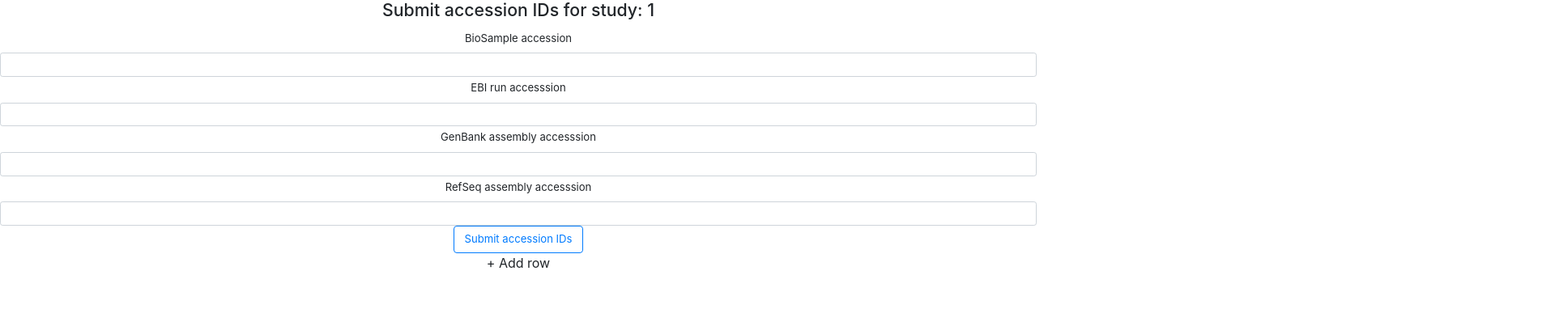
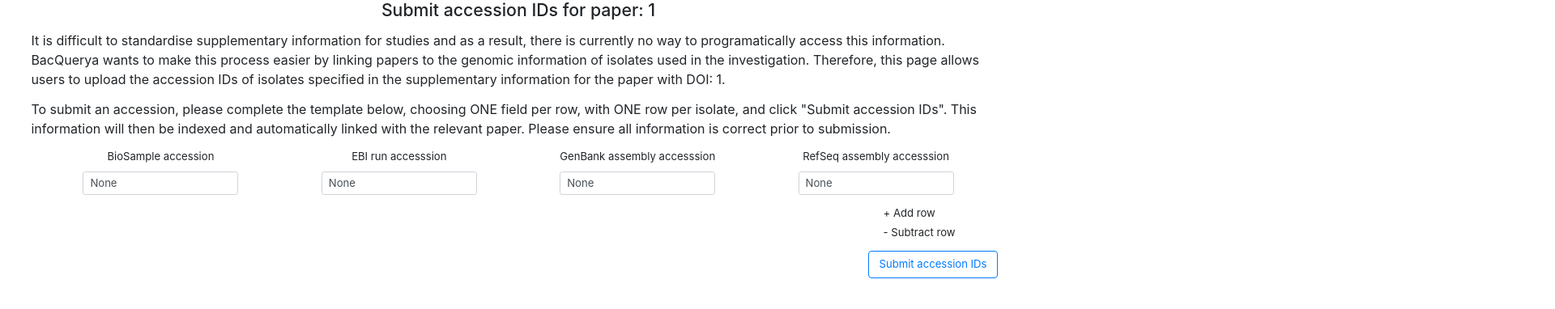
Before and after one commit to bacpop/BacQuerya, a React (Create React App) app: page /submit/1 in a window 1280 px wide. Shown: the top 382 px of the page at 81% size, 1920 px wide, since content can reach past the window. Built offline with nearby package versions, Linux system fonts and the light colour scheme.

Commit message:
Add new submission row on click

```diff
--- /dev/null
+++ b/src/CSS/submissionDisplay.css
@@ -0,0 +1,57 @@
+.submission-line {
+    position: relative;
+    width: 100%;
+    display: flex;
+    flex-direction: column;
+    justify-content: center;
+    margin-top: 1%;
+}
+
+.submisson-label-container {
+    position: relative;
+    width: 100%;
+    justify-content: center;
+}
+
+.submisson-input-container {
+    position: relative;
+    width: 100%;
+    justify-content: center;
+}
+
+.submission-label {
+    position: relative;
+    width: 15%;
+    margin-left: 8%;
+    float: left;
+    display: inline;
+}
+
+.submission-input {
+    position: relative;
+    width: 15%;
+    margin-left: 8%;
+    float: left;
+}
+
+.addSubmission-row {
+    width: 100%;
+    position: relative;
+    text-align: left;
+    margin-top: 1%;
+    margin-left: 85.2%;
+}
+
+.subtractSubmission-row {
+    width: 100%;
+    position: relative;
+    text-align: left;
+    margin-top: 0.3%;
+    margin-left: 85.2%;
+}
+
+.submitAccession-button {
+    position: relative;
+    margin-top: 1%;
+    margin-left: 80%;
+}
--- a/src/components/displayPages/submissionDisplay.js
+++ b/src/components/displayPages/submissionDisplay.js
@@ -1,31 +1,65 @@
+import {useState} from 'react';
 import Form from 'react-bootstrap/Form';
 import Button from 'react-bootstrap/Button';
 
+import '../../CSS/submissionDisplay.css'
 const SubmissionPage = ({ match }) => {
     const {
         params: { encodedDOI },
     } = match;
 
-    console.log(encodeURI(encodedDOI))
+    const [rowCount, setRowCount] = useState(1);
+
+    function addRow() {
+        setRowCount(rowCount + 1)
+    };
+
+    function subtractRow() {
+        setRowCount(rowCount - 1)
+    };
+
+    var renderedRows = []
+    var i
+    for (i = 0; i < rowCount; i++) {
+        renderedRows.push(
+            <div className="submission-line" key={i}>
+                <div className="submisson-label-container">
+                    <Form.Label className="submission-label" id="mediumLarge-font">BioSample accession</Form.Label>
+                    <Form.Label className="submission-label" id="mediumLarge-font">EBI run accesssion</Form.Label>
+                    <Form.Label className="submission-label" id="mediumLarge-font">GenBank assembly accesssion</Form.Label>
+                    <Form.Label className="submission-label" id="mediumLarge-font">RefSeq assembly accesssion</Form.Label>
+                </div>
+                <div className="submisson-input-container">
+                    <Form.Control className="submission-input" size="sm" id="mediumLarge-font" name={"biosample_" + i} defaultValue="None"/>
+                    <Form.Control className="submission-input" size="sm" id="mediumLarge-font" name={"ebi_" + i} defaultValue="None"/>
+                    <Form.Control className="submission-input" size="sm" id="mediumLarge-font" name={"genbank_" + i} defaultValue="None"/>
+                    <Form.Control className="submission-input" size="sm" id="mediumLarge-font" name={"refseq_" + i} defaultValue="None"/>
+                </div>
+            </div>
+        );
+    };
+
     return(
         <div>
             <h3 id="header-font">
-                Submit accession IDs for study: {decodeURIComponent(encodedDOI)}
+                Submit accession IDs for paper: {decodeURIComponent(encodedDOI)}
             </h3>
-            <Form onSubmit="">
-                <Form.Label id="mediumLarge-font">BioSample accession</Form.Label>
-                <Form.Control size="sm" name="" value="" onChange="" id="mediumLarge-font"/>
-                <Form.Label id="mediumLarge-font">EBI run accesssion</Form.Label>
-                <Form.Control size="sm" name="" value="" onChange="" id="mediumLarge-font"/>
-                <Form.Label id="mediumLarge-font">GenBank assembly accesssion</Form.Label>
-                <Form.Control size="sm" name="" value="" onChange="" id="mediumLarge-font"/>
-                <Form.Label id="mediumLarge-font">RefSeq assembly accesssion</Form.Label>
-                <Form.Control size="sm" name="" value="" onChange="" id="mediumLarge-font"/>
-                <Button variant="outline-primary" type="submit" id="mediumLarge-font">Submit accession IDs</Button>
+            <p style={{textAlign: "left", marginTop: "1%", marginLeft: "3%", marginRight: "3%"}}>
+                It is difficult to standardise supplementary information for studies and as a result, there is currently no way to programatically access this information. BacQuerya wants to make this process easier by linking papers to the genomic information of isolates used in the investigation. Therefore, this page allows users to upload the accession IDs of isolates specified in the supplementary information for the paper with DOI: {decodeURIComponent(encodedDOI)}.
+            </p>
+            <p style={{textAlign: "left", marginTop: "1%", marginLeft: "3%", marginRight: "3%"}}>
+                To submit an accession, please complete the template below, choosing ONE field per row, with ONE row per isolate, and click "Submit accession IDs". This information will then be indexed and automatically linked with the relevant paper. Please ensure all information is correct prior to submission.
+            </p>
+            <Form>
+                {renderedRows}
+                <div className="addSubmission-row" id="mediumLarge-font" onClick={() => addRow()}>
+                    + Add row
+                </div>
+                <div className="subtractSubmission-row" id="mediumLarge-font" onClick={() => subtractRow()}>
+                    - Subtract row
+                </div>
+                <Button className="submitAccession-button" variant="outline-primary" type="submit" id="mediumLarge-font">Submit accession IDs</Button>
             </Form>
-            <div>
-                + Add row
-            </div>
         </div>
     );
   };
```
